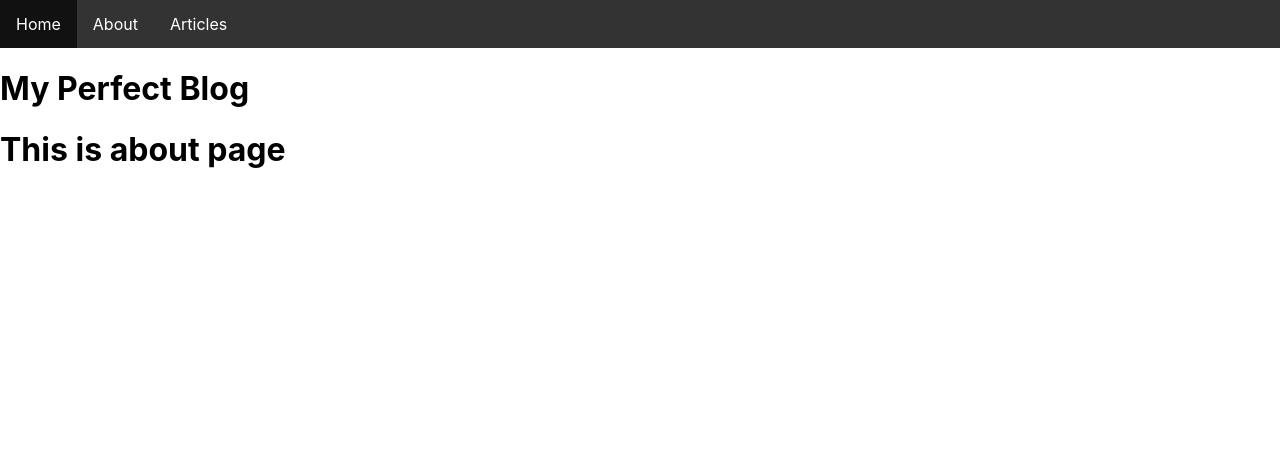
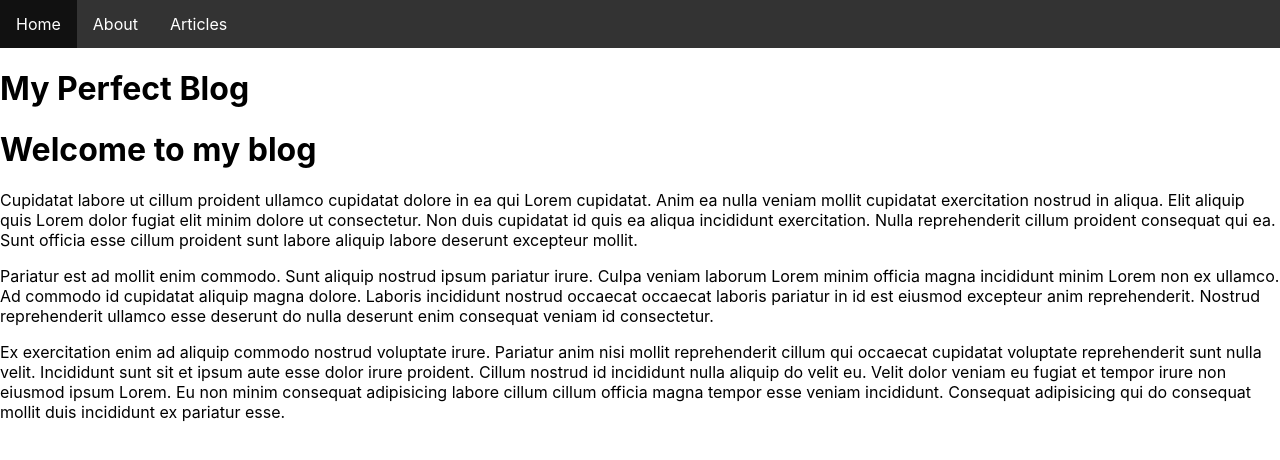
Before and after one commit to ravikantshukla/my-blog, a React (Create React App) app: page /about in a window 1280 px wide. Shown: the top 460 px of the page. Built offline with nearby package versions, Linux system fonts and the light colour scheme.

Commit message:
added not found page for invalid url

```diff
--- a/src/App.js
+++ b/src/App.js
@@ -20,7 +20,7 @@ function App() {
             <Route path='/about' element={<AboutPage/>}/>
             <Route path='/articles' element={<ArticlesListPage/>}/>
             <Route path='/articles/:articleId' element={<ArticlePage/>}/>
-
+            <Route path='*' element={<NotFoundPage/>}/>
           </Routes>
         </div>
       </div>
--- a/src/pages/AboutPage.js
+++ b/src/pages/AboutPage.js
@@ -1,6 +1,17 @@
 const AboutPage = () => {
     return (
-        <h1>This is about page</h1>
+        <>
+        <h1>Welcome to my blog</h1>
+        <p>
+            Cupidatat labore ut cillum proident ullamco cupidatat dolore in ea qui Lorem cupidatat. Anim ea nulla veniam mollit cupidatat exercitation nostrud in aliqua. Elit aliquip quis Lorem dolor fugiat elit minim dolore ut consectetur. Non duis cupidatat id quis ea aliqua incididunt exercitation. Nulla reprehenderit cillum proident consequat qui ea. Sunt officia esse cillum proident sunt labore aliquip labore deserunt excepteur mollit.
+         </p>
+         <p>
+                Pariatur est ad mollit enim commodo. Sunt aliquip nostrud ipsum pariatur irure. Culpa veniam laborum Lorem minim officia magna incididunt minim Lorem non ex ullamco. Ad commodo id cupidatat aliquip magna dolore. Laboris incididunt nostrud occaecat occaecat laboris pariatur in id est eiusmod excepteur anim reprehenderit. Nostrud reprehenderit ullamco esse deserunt do nulla deserunt enim consequat veniam id consectetur.
+         </p>
+         <p>
+                Ex exercitation enim ad aliquip commodo nostrud voluptate irure. Pariatur anim nisi mollit reprehenderit cillum qui occaecat cupidatat voluptate reprehenderit sunt nulla velit. Incididunt sunt sit et ipsum aute esse dolor irure proident. Cillum nostrud id incididunt nulla aliquip do velit eu. Velit dolor veniam eu fugiat et tempor irure non eiusmod ipsum Lorem. Eu non minim consequat adipisicing labore cillum cillum officia magna tempor esse veniam incididunt. Consequat adipisicing qui do consequat mollit duis incididunt ex pariatur esse.
+         </p>
+        </>
     )
 }
 
--- a/src/pages/ArticlePage.js
+++ b/src/pages/ArticlePage.js
@@ -1,11 +1,17 @@
 import { useParams } from "react-router-dom";
 import articles from './article-cotent'
+import NotFoundPage from './NotFoundPage';
 
 const ArticlePage = () => {
 
     const params = useParams();
     const articleId = params.articleId;
     const article = articles.find(article => article.name === articleId);
+
+    if(!article){
+        return <NotFoundPage/>
+    }
+
     return (
         <>
         <h1>{article.title}</h1>
--- a/src/pages/HomePage.js
+++ b/src/pages/HomePage.js
@@ -1,7 +1,18 @@
-const HomePage = () => {
-    return (
-        <h1>This is home page</h1>
+const HomePage = () =>
+     (
+        <>
+            <h1>Welcome to my blog</h1>
+            <p>
+                Cupidatat labore ut cillum proident ullamco cupidatat dolore in ea qui Lorem cupidatat. Anim ea nulla veniam mollit cupidatat exercitation nostrud in aliqua. Elit aliquip quis Lorem dolor fugiat elit minim dolore ut consectetur. Non duis cupidatat id quis ea aliqua incididunt exercitation. Nulla reprehenderit cillum proident consequat qui ea. Sunt officia esse cillum proident sunt labore aliquip labore deserunt excepteur mollit.
+            </p>
+            <p>
+                Pariatur est ad mollit enim commodo. Sunt aliquip nostrud ipsum pariatur irure. Culpa veniam laborum Lorem minim officia magna incididunt minim Lorem non ex ullamco. Ad commodo id cupidatat aliquip magna dolore. Laboris incididunt nostrud occaecat occaecat laboris pariatur in id est eiusmod excepteur anim reprehenderit. Nostrud reprehenderit ullamco esse deserunt do nulla deserunt enim consequat veniam id consectetur.
+            </p>
+            <p>
+                Ex exercitation enim ad aliquip commodo nostrud voluptate irure. Pariatur anim nisi mollit reprehenderit cillum qui occaecat cupidatat voluptate reprehenderit sunt nulla velit. Incididunt sunt sit et ipsum aute esse dolor irure proident. Cillum nostrud id incididunt nulla aliquip do velit eu. Velit dolor veniam eu fugiat et tempor irure non eiusmod ipsum Lorem. Eu non minim consequat adipisicing labore cillum cillum officia magna tempor esse veniam incididunt. Consequat adipisicing qui do consequat mollit duis incididunt ex pariatur esse.
+            </p>
+          </>
     )
-}
+
 
 export default HomePage;
--- a/src/pages/NotFoundPage.js
+++ b/src/pages/NotFoundPage.js
@@ -1,7 +1,7 @@
-const NotFoundPage = () => {
-    return (
-        <h1>This is Notfound Page</h1>
+const NotFoundPage = () =>
+     (
+        <h1>404: Page not found</h1>
     )
-}
+
 
 export default NotFoundPage;
```
Also changed, not shown: src/App.css (line endings or trailing spaces).
